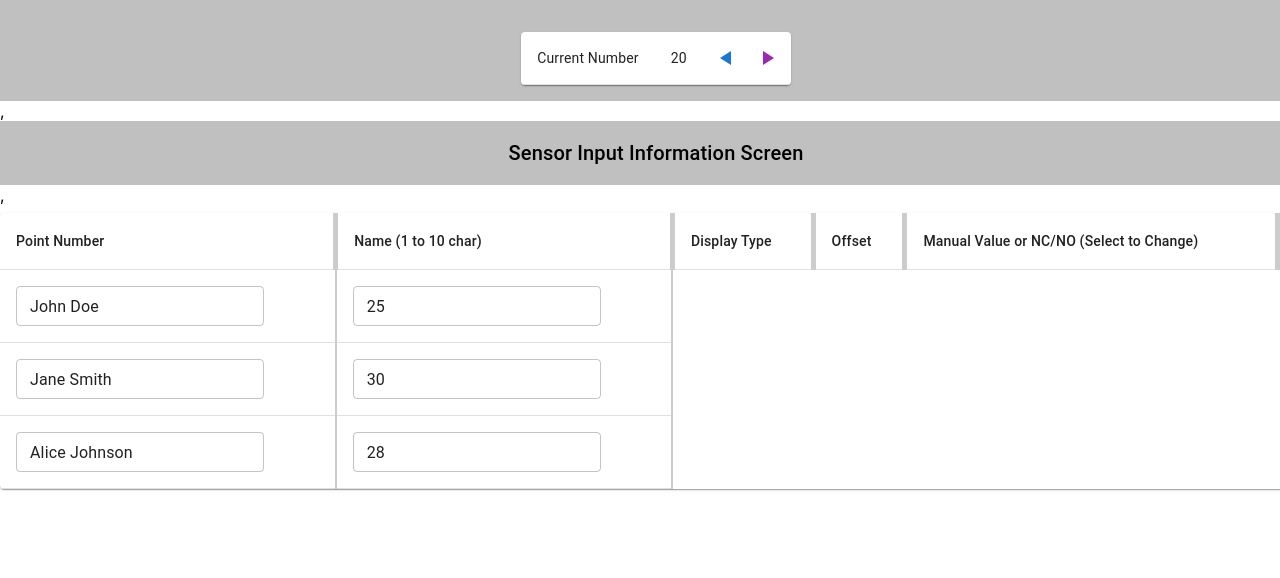
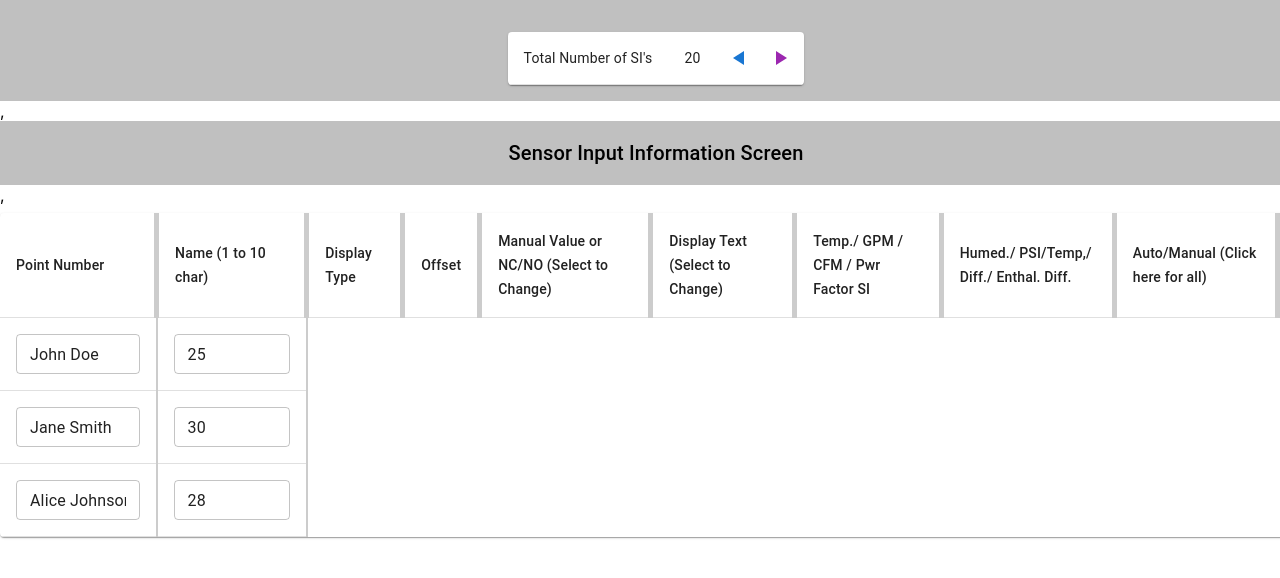
Before and after one commit to Bheck890/React-TableInput-Assestment, a React (Create React App) app: page / in a window 1280 px wide. Shown: the top 578 px of the page. Built offline with nearby package versions, Linux system fonts and the light colour scheme.

Commit message:
Setup Layout of table now for Data Input

```diff
--- a/src/components/Material-UI.js
+++ b/src/components/Material-UI.js
@@ -22,6 +22,11 @@ const MuiTableWithInputs = () => {
     // Add logic here to update state or data model
   };
 
+  // Function to handle the button click
+  const handleButtonClick = (rowId) => {
+    alert(`Button clicked for row ${rowId}`);
+  };
+
   var tableBoarder = { marginTop: 1, borderRight: '5px solid #ccc' };
   var headerBoarder = { borderRight: '5px solid #ccc' };
   var dataBoarder = { borderRight: '2px solid #ccc' };
@@ -42,7 +47,7 @@ const MuiTableWithInputs = () => {
           <Table>
             <TableBody>
               <TableRow>
-                <TableCell>Current Number</TableCell>
+                <TableCell>Total Number of SI's</TableCell>
                 <TableCell>{number}</TableCell>
                 <TableCell sx={{padding: '4px' }} >
                   {/* Buttons to change the number */}
@@ -86,6 +91,10 @@ const MuiTableWithInputs = () => {
           <TableCell sx={headerBoarder}>Display Type</TableCell>
           <TableCell sx={headerBoarder}>Offset</TableCell>
           <TableCell sx={headerBoarder}>Manual Value or NC/NO (Select to Change)</TableCell>
+          <TableCell sx={headerBoarder}>Display Text (Select to Change)</TableCell>
+          <TableCell sx={headerBoarder}>Temp./ GPM / CFM / Pwr Factor SI</TableCell>
+          <TableCell sx={headerBoarder}>Humed./ PSI/Temp,/ Diff./ Enthal. Diff.</TableCell>
+          <TableCell sx={headerBoarder} onClick={handleButtonClick}>Auto/Manual (Click here for all)</TableCell>
           </TableRow>
         </TableHead>
         <TableBody>
```
